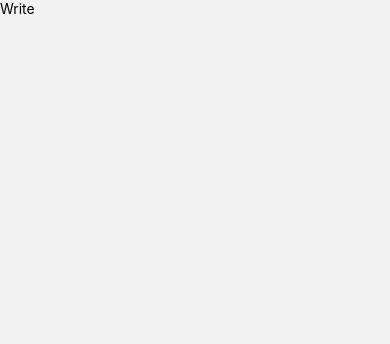
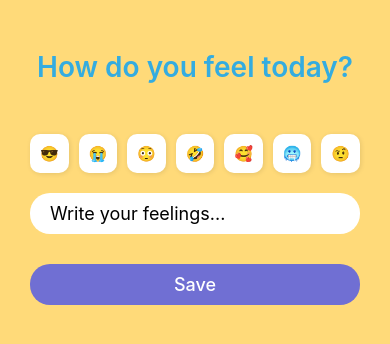
Before and after one commit to geonya/rn-diary, a React Native app: screen /Write in a window 390 px wide. Shown: the top 344 px of the page. Built offline with nearby package versions, Linux system fonts and the light colour scheme.

Commit message:
#5.2 Write Screen layout/input

```diff
--- a/screens/Home.js
+++ b/screens/Home.js
@@ -5,7 +5,7 @@ import { Ionicons } from "@expo/vector-icons";
 
 const View = styled.View`
 	flex: 1;
-	padding: 0 50px;
+	padding: 0 30px;
 	padding-top: 100px;
 	background-color: ${colors.bgColor};
 `;
--- a/screens/Write.js
+++ b/screens/Write.js
@@ -1,13 +1,97 @@
-import React from "react";
+import React, { useState } from "react";
+import { Alert } from "react-native";
 import styled from "styled-components/native";
+import colors from "../colors";
 
-const View = styled.View``;
-const Text = styled.Text``;
+const View = styled.View`
+	flex: 1;
+	background-color: ${colors.bgColor};
+	padding: 0px 30px;
+`;
+const Title = styled.Text`
+	color: ${colors.textColor};
+	margin: 50px 0;
+	text-align: center;
+	font-size: 28px;
+	font-weight: 600;
+`;
 
-const Write = () => (
-	<View>
-		<Text>Write</Text>
-	</View>
-);
+const TextInput = styled.TextInput`
+	background-color: white;
+	border-radius: 20px;
+	padding: 10px 20px;
+	font-size: 18px;
+`;
+
+const Btn = styled.TouchableOpacity`
+	width: 100%;
+	padding: 10px 20px;
+	margin-top: 30px;
+	border-radius: 20px;
+	align-items: center;
+	background-color: ${colors.btnColor};
+`;
+const BtnText = styled.Text`
+	font-size: 18px;
+	color: white;
+	font-weight: 500;
+`;
+
+const Emotions = styled.View`
+	flex-direction: row;
+	margin-bottom: 20px;
+	justify-content: space-between;
+`;
+const Emotion = styled.TouchableOpacity`
+	background-color: white;
+	box-shadow: 1px 1px 5px rgba(0, 0, 0, 0.1);
+	padding: 10px;
+	border-radius: 10px;
+	border: ${(props) => (props.selected ? "2px" : "0px")};
+	border-color: rgba(0, 0, 0, 0.5);
+`;
+const EmotionText = styled.Text`
+	font-size: 15px;
+`;
+
+const emotions = ["😎", "😭", "😳", "🤣", "🥰", "🥶", "🤨"];
+
+const Write = () => {
+	const [selectedEmotion, setEmotion] = useState(null);
+	const [feelings, setFeelings] = useState("");
+	const onChangeText = (text) => setFeelings(text);
+	const onEmotionPress = (face) => setEmotion(face);
+	const onSubmit = () => {
+		if (feelings === "" || selectedEmotion === null) {
+			return Alert.alert("Please complete form !");
+		}
+	};
+	return (
+		<View>
+			<Title>How do you feel today?</Title>
+			<Emotions>
+				{emotions.map((emotion, i) => (
+					<Emotion
+						selected={emotion === selectedEmotion}
+						onPress={() => onEmotionPress(emotion)}
+						key={i}
+					>
+						<EmotionText>{emotion}</EmotionText>
+					</Emotion>
+				))}
+			</Emotions>
+			<TextInput
+				returnKeyType="done"
+				onSubmitEditing={onSubmit}
+				onChangeText={onChangeText}
+				value={feelings}
+				placeholder="Write your feelings..."
+			/>
+			<Btn>
+				<BtnText onPress={onSubmit}>Save</BtnText>
+			</Btn>
+		</View>
+	);
+};
 
 export default Write;
```
